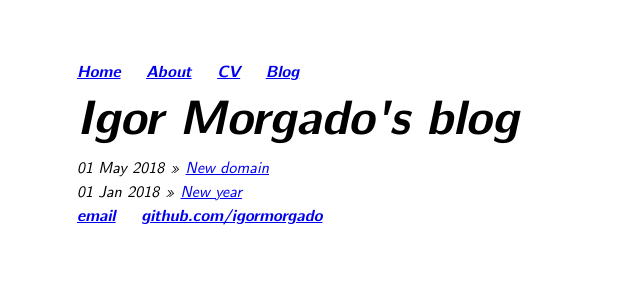
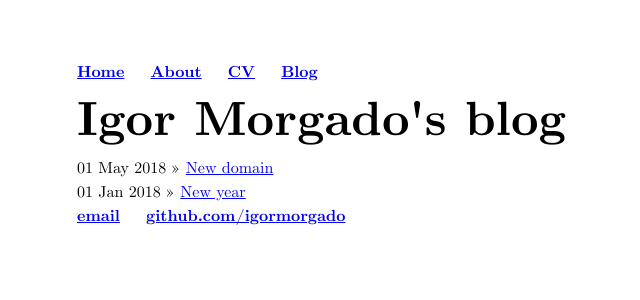
Before and after one commit to igormorgado/igormorgado.github.io, a Jekyll site: the page built from blog/index.html, in a window 1280 px wide. Shown: the top 300 px of the page, without its empty margins (115-755 px from the left). Built offline with Jekyll 4.4.1, drawn with Linux system fonts in a browser that asks for light colours; some web fonts are replaced.

Commit message:
css changes

```diff
--- a/css/main.css
+++ b/css/main.css
@@ -8,27 +8,27 @@
 
 @font-face {
 	font-family: "Computer Modern";
-	src: url('/fonts/otf/cmunss.otf');
+	src: url('/fonts/cmunrm.ttf');
 }
 @font-face {
 	font-family: "Computer Modern";
-	src: url('/fonts/otf/cmunsx.otf');
+	src: url('/fonts/cmunbx.ttf');
 	font-weight: bold;
 }
 @font-face {
 	font-family: "Computer Modern";
-	src: url('/fonts/otf/cmunsi.otf');
+	src: url('/fonts/otf/cmunti.ttf');
 	font-style: italic, oblique;
 }
 @font-face {
 	font-family: "Computer Modern";
-	src: url('/fonts/otf/cmunbxo.otf');
+	src: url('/fonts/otf/cmunbi.ttf');
 	font-weight: bold;
 	font-style: italic, oblique;
 }
 
 body {
-	font-family: "Computer Modern", sans-serif;
+	font-family: "Computer Modern", serif;
   margin: 60px auto;
   width: 70%;
   font-size:100%;
@@ -37,7 +37,7 @@ body {
 
 h1 {
   font-size: 3em;
-	font-family: "Computer Modern", sans-serif;
+	font-family: "Computer Modern", serif;
 }
 
 div.text {
```
Also changed, not shown: fonts/cmunbi.ttf (added), fonts/cmunbx.ttf (added), fonts/cmunrm.ttf (added), fonts/cmunti.ttf (added), fonts/otf/cmunbxo.otf (deleted), fonts/otf/cmunsi.otf (deleted), fonts/otf/cmunss.otf (deleted), fonts/otf/cmunsx.otf (deleted).
